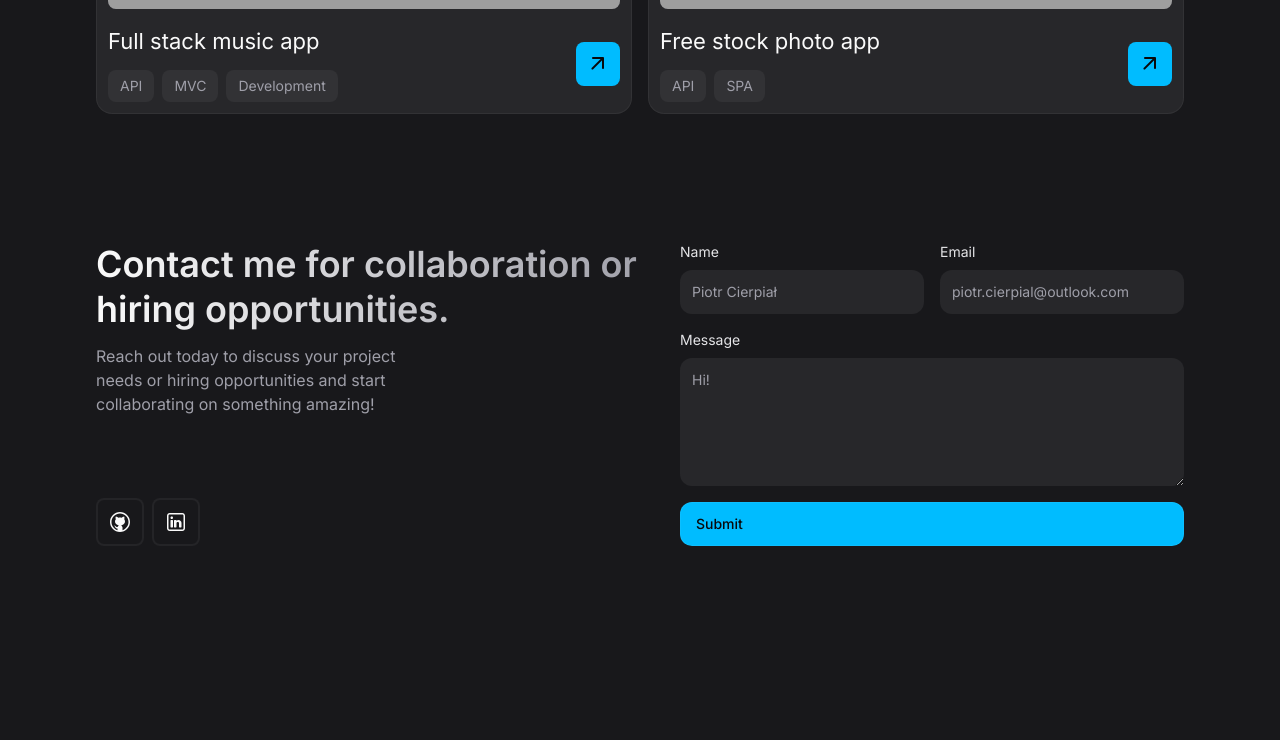
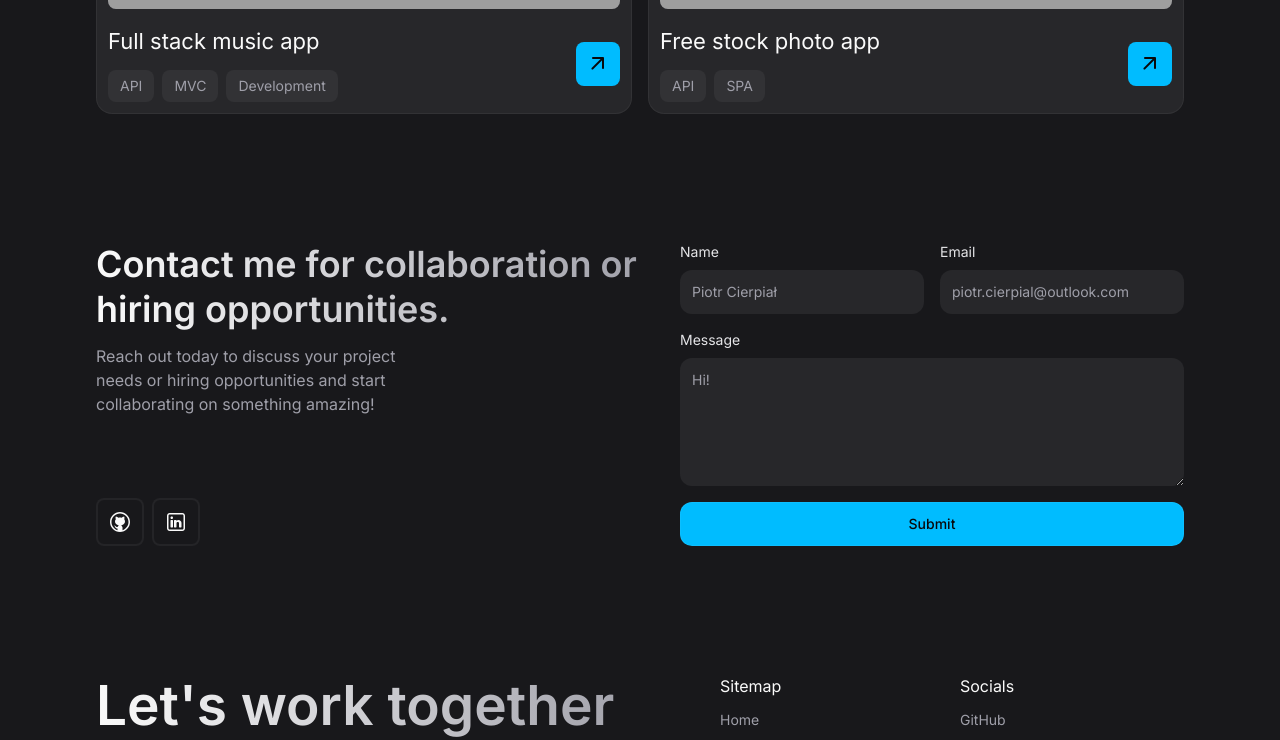
Before and after one commit to psafer/CV, a React (Vite) app in the folder cv/: page / in a window 1280 px wide. Shown: the part 1997-2737 px from the top of the page. Before the commit the page ends 2543 px from the top, so only its background shows below. Built offline with nearby package versions, Linux system fonts and the light colour scheme; grey boxes are pictures that could not be loaded.

Commit message:
Footer_SmoothScroll

```diff
--- a/cv/package.json
+++ b/cv/package.json
@@ -10,10 +10,13 @@
     "preview": "vite preview"
   },
   "dependencies": {
+    "@gsap/react": "^2.1.2",
     "@tailwindcss/vite": "^4.0.8",
     "firebase": "^11.4.0",
+    "gsap": "^3.12.7",
     "i18next": "^24.2.2",
     "i18next-browser-languagedetector": "^8.0.4",
+    "lenis": "^1.1.22",
     "prop-types": "^15.8.1",
     "react": "^19.0.0",
     "react-dom": "^19.0.0",
--- a/cv/src/App.jsx
+++ b/cv/src/App.jsx
@@ -2,7 +2,18 @@
  * @copyright 2025 Piotr Cierpiał
  * @license Apache-2.0
  */
+/**
+ * Node Modules
+ */
+import { ReactLenis } from "lenis/react";
+import gsap from "gsap";
+import { ScrollTrigger } from "gsap/ScrollTrigger";
+import { useGSAP } from "@gsap/react";
 
+/**
+ * Register GSAP plugins
+ */
+gsap.registerPlugin(useGSAP, ScrollTrigger);
 /**
  * Components
  */
@@ -12,10 +23,15 @@ import About from "./components/About";
 import Skill from "./components/Skill";
 import Projects from "./components/Projects";
 import Contact from "./components/Contact";
+import Footer from "./components/Footer";
 
 const App = () => {
+  useGSAP(() => {
+    const elements = gsap.utils.toArray(".reveal-up");
+    console.log(elements);
+  });
   return (
-    <>
+    <ReactLenis root>
       <Header />
       <main>
         <Hero />
@@ -23,8 +39,9 @@ const App = () => {
         <Skill />
         <Projects />
         <Contact />
+        <Footer />
       </main>
-    </>
+    </ReactLenis>
   );
 };
 
--- a/cv/src/components/About.jsx
+++ b/cv/src/components/About.jsx
@@ -12,7 +12,7 @@ const About = () => {
   return (
     <section className="section" id="about">
       <div className="container">
-        <div className="bg-zinc-800/50 p-7 rounded-2xl md:p-12">
+        <div className="bg-zinc-800/50 p-7 rounded-2xl md:p-12 reveal-up">
           <p className="text-zinc-300 mb-4 md:text-xl md:pr-10 md:pl-10 text-justify">
             {t("Aboutme")}
           </p>
--- a/cv/src/components/Contact.jsx
+++ b/cv/src/components/Contact.jsx
@@ -123,7 +123,10 @@ const Contact = () => {
           </div>
 
           {/* Przycisk pod spodem, szerokość dostosowana do formularza */}
-          <button type="submit" className="btn-1 btn-primary w-full md:w-auto">
+          <button
+            type="submit"
+            className="btn-1 btn-primary w-full md:w-auto justify-center"
+          >
             Submit
           </button>
         </form>
--- /dev/null
+++ b/cv/src/components/Footer.jsx
@@ -0,0 +1,109 @@
+/**
+ * @copyright 2025 Piotr Cierpiał
+ * @license Apache-2.0
+ */
+/**
+ * Components
+ */
+import { ButtonPrimary } from "./Button";
+/**
+ * Node Modules
+ */
+import { useTranslation } from "react-i18next";
+
+const sitemap = [
+  {
+    label: "Home",
+    href: "#home",
+  },
+  {
+    label: "About",
+    href: "#about",
+  },
+  {
+    label: "Skills",
+    href: "#skills",
+  },
+  {
+    label: "Projects",
+    href: "#projects",
+  },
+  {
+    label: "Contact",
+    href: "#contact",
+  },
+];
+
+const socials = [
+  {
+    label: "GitHub",
+    href: "https://github.com/psafer",
+  },
+  {
+    label: "LinkedIn",
+    href: "https://www.linkedin.com/in/piotr-cierpiał/",
+  },
+];
+const Footer = () => {
+  const { t } = useTranslation();
+  return (
+    <footer className="section">
+      <div className="container">
+        <div className="lg:grid lg:grid-cols-2">
+          <div className="mb-10">
+            <h2 className="headline-1 mb-8 lg:max-w-[12ch]">{t("LetsWork")}</h2>
+
+            <ButtonPrimary
+              href="mailto:piotr.cierpial@outlook.com"
+              label={t("StartProject")}
+              icon="chevron_right"
+            />
+          </div>
+          <div className="grid grid-cols-2 gap-4 lg:pl-20">
+            <div>
+              <p className="mb-2">{t("Sitemap")}</p>
+              <ul>
+                {sitemap.map(({ label, href }, key) => (
+                  <li key={key}>
+                    <a
+                      href={href}
+                      className="block text-sm text-zinc-400 py-1 transition-colors hover:text-zinc-200"
+                    >
+                      {t(label)}
+                    </a>
+                  </li>
+                ))}
+              </ul>
+            </div>
+            <div>
+              <p className="mb-2">{t("Socials")}</p>
+              <ul>
+                {socials.map(({ label, href }, key) => (
+                  <li key={key}>
+                    <a
+                      href={href}
+                      target="_blank"
+                      className="block text-sm text-zinc-400 py-1 transition-colors hover:text-zinc-200"
+                    >
+                      {label}
+                    </a>
+                  </li>
+                ))}
+              </ul>
+            </div>
+          </div>
+        </div>
+        <div className="flex items-center justify-between pt-10 mb-8">
+          <a href="" className="">
+            <img src="/images/logo.svg" width={40} height={40} alt="Logo" />
+          </a>
+          <p className="text-zinc-500 text-sm">
+            &copy; 2025 <span className="text-zinc-200">Piotr Cierpiał</span>
+          </p>
+        </div>
+      </div>
+    </footer>
+  );
+};
+
+export default Footer;
--- a/cv/src/components/Skill.jsx
+++ b/cv/src/components/Skill.jsx
@@ -58,11 +58,19 @@ const Skill = () => {
   return (
     <section className="section" id="skills">
       <div className="container">
-        <h2 className="headline-2">{t("Tools")}</h2>
-        <p className="text-zinc-400 mt-3 mb-8 max-w-[50ch]">{t("ToolsDesc")}</p>
+        <h2 className="headline-2 reveal-up">{t("Tools")}</h2>
+        <p className="text-zinc-400 mt-3 mb-8 max-w-[50ch] reveal-up">
+          {t("ToolsDesc")}
+        </p>
         <div className="grid gap-3 grid-cols-[repeat(auto-fill,_minmax(250px,_1fr))]">
           {skillItem.map(({ imgSrc, label, desc }, key) => (
-            <SkillCard key={key} imgSrc={imgSrc} label={label} desc={desc} />
+            <SkillCard
+              key={key}
+              imgSrc={imgSrc}
+              label={label}
+              desc={desc}
+              classes="reveal-up"
+            />
           ))}
         </div>
       </div>
--- a/cv/src/i18n.js
+++ b/cv/src/i18n.js
@@ -35,6 +35,10 @@ i18n
           ContactTitle: "Contact me for collaboration or hiring opportunities.",
           ContactDesc:
             "Reach out today to discuss your project needs or hiring opportunities and start collaborating on something amazing!",
+          LetsWork: "Let's work together today!",
+          Sitemap: "Sitemap",
+          Socials: "Socials",
+          StartProject: "Start Project",
         },
       },
       pl: {
@@ -59,6 +63,10 @@ i18n
             "Skontaktuj się ze mną w sprawie współpracy lub możliwości zatrudnienia.",
           ContactDesc:
             "Skontaktuj się ze mną już dziś, aby omówić potrzeby Twojego projektu lub możliwości zatrudnienia i zacząć współpracę nad czymś niesamowitym!",
+          LetsWork: "Od dziś pracujmy razem!",
+          Sitemap: "Mapa strony",
+          Socials: "Media Społecznościowe",
+          StartProject: "Zacznij Projekt",
         },
       },
     },
--- a/cv/src/main.jsx
+++ b/cv/src/main.jsx
@@ -7,6 +7,7 @@ import { createRoot } from "react-dom/client";
 import "./index.css";
 import App from "./App.jsx";
 import "./i18n.js";
+import "lenis/dist/lenis.css";
 
 createRoot(document.getElementById("root")).render(
   <StrictMode>
```
Also changed, not shown: 1 other file (tests, documents, lock files or other folders).
